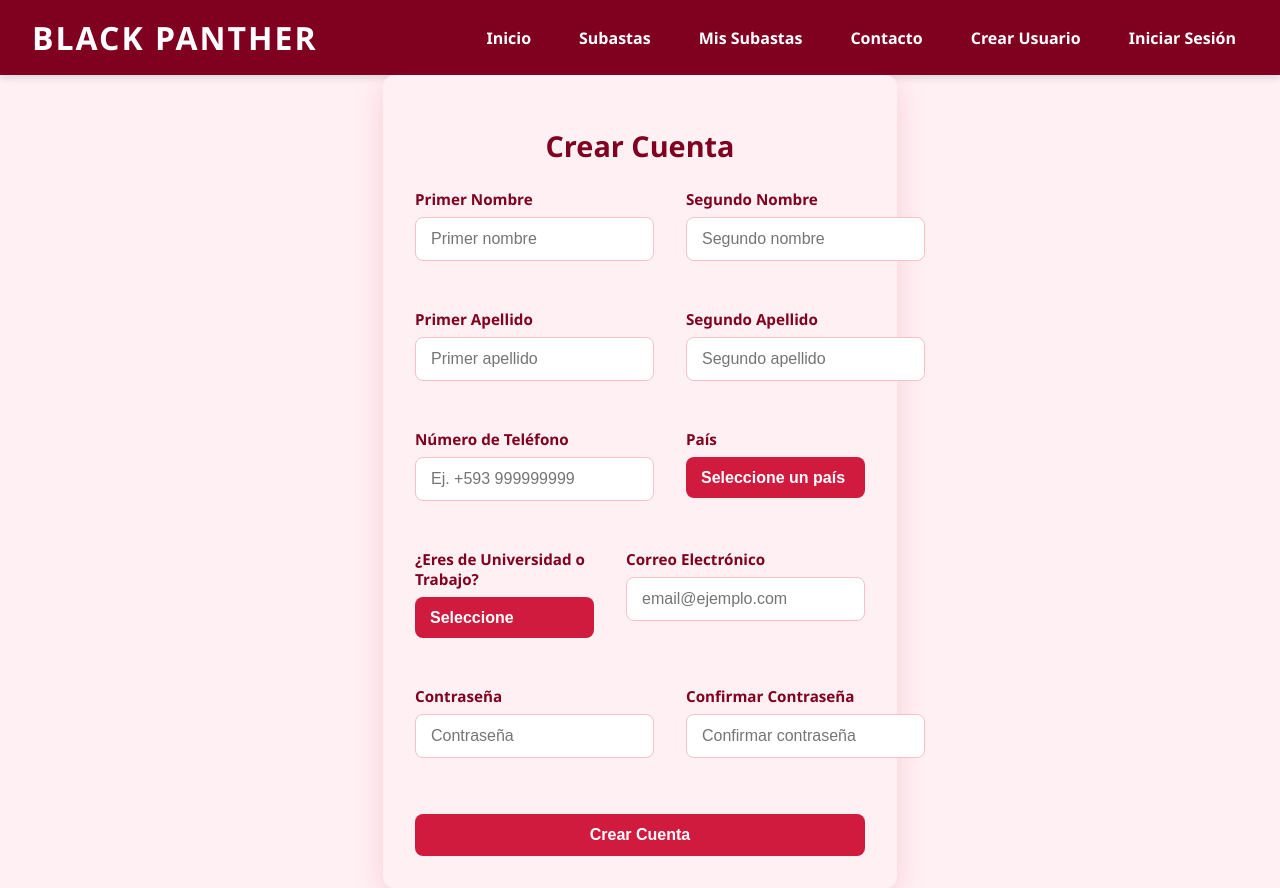
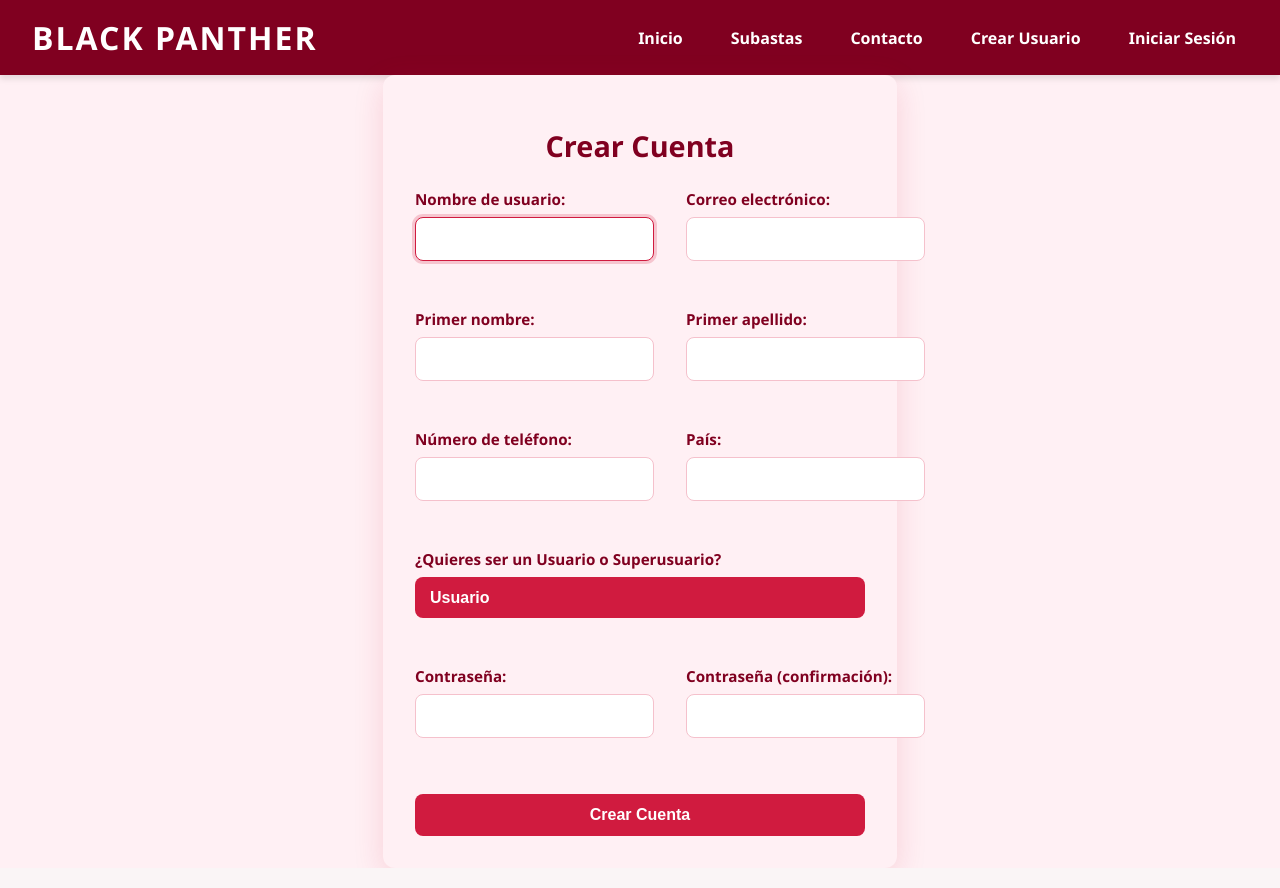
Before and after one commit to steven21062006/proyecto, a Django app: page /registro/ in a window 1280 px wide. Run offline with Django 5.2, Linux system fonts and the light colour scheme.

```diff
--- a/tienda/forms.py
+++ b/tienda/forms.py
@@ -171,3 +171,49 @@ class BusquedaForm(forms.Form):
             raise forms.ValidationError("El precio mínimo no puede ser mayor al precio máximo")
 
         return cleaned_data
+
+
+
+from django import forms
+from django.contrib.auth.forms import UserCreationForm
+from django.contrib.auth.models import User
+from .models import Perfil
+
+class CustomUserCreationForm(UserCreationForm):
+    first_name = forms.CharField(max_length=30, required=True, label='Primer nombre')
+    last_name = forms.CharField(max_length=30, required=True, label='Primer apellido')
+    email = forms.EmailField(max_length=254, required=True, label='Correo electrónico')
+
+    # Campos extra para Perfil
+    telefono = forms.CharField(max_length=20, required=False, label='Número de teléfono')
+    pais = forms.CharField(max_length=50, required=True, label='País')
+    tipo_usuario = forms.ChoiceField(
+        choices=[
+            ('usuario', 'Usuario'),
+            ('superusuario', 'Superusuario')
+        ],
+        required=True,
+        label='¿Quieres ser un Usuario o Superusuario?'
+    )
+
+    class Meta:
+        model = User
+        fields = (
+            'username', 'first_name', 'last_name', 'email',
+            'password1', 'password2',
+            'telefono', 'pais', 'tipo_usuario'
+        )
+
+    def save(self, commit=True):
+        user = super().save(commit=False)
+        user.email = self.cleaned_data['email']
+        if commit:
+            user.save()
+            # Crear perfil asociado
+            Perfil.objects.create(
+                user=user,
+                telefono=self.cleaned_data['telefono'],
+                pais=self.cleaned_data['pais'],
+                tipo_usuario=self.cleaned_data['tipo_usuario']
+            )
+        return user
--- a/tienda/templates/tienda/base.html
+++ b/tienda/templates/tienda/base.html
@@ -32,8 +32,8 @@
           </li>
           {% if user.is_authenticated %}
             <li>
-              <a href="{% url 'tienda:mis_pujas' %}" class="{% if 'mis-pujas' in request.path %}active{% endif %}">
-                Mis Pujas
+              <a href="{% url 'tienda:mis_subastas' %}" class="{% if 'mis-subastas' in request.path %}active{% endif %}">
+                Mis Subastas
               </a>
             </li>
             <li><a href="{% url 'tienda:logout' %}">Cerrar Sesión</a></li>
@@ -86,6 +86,7 @@
           <ul>
             <li><a href="{% url 'tienda:inicio' %}">Inicio</a></li>
             <li><a href="{% url 'tienda:lista_productos' %}">Subastas</a></li>
+            <li><a href="{% url 'tienda:mis_subastas' %}">Mis Subastas</a></li>
             <li><a href="{% url 'tienda:acerca_de' %}">Acerca de</a></li>
           </ul>
         </div>
--- a/tienda/templates/tienda/registration/registro.html
+++ b/tienda/templates/tienda/registration/registro.html
@@ -8,34 +8,20 @@
   <link rel="stylesheet" href="{% static 'css/auth.css' %}" />
 
   <script>
-    // Validación simple JS para que coincidan las contraseñas
     function validarFormulario(e) {
-      const pass = document.getElementById('password');
-      const confirm = document.getElementById('confirm_password');
-      if(pass.value !== confirm.value) {
+      const pass1 = document.getElementById('id_password1');
+      const pass2 = document.getElementById('id_password2');
+      if(pass1.value !== pass2.value) {
         e.preventDefault();
         alert('Las contraseñas no coinciden');
-        pass.classList.add('invalid');
-        confirm.classList.add('invalid');
+        pass1.classList.add('invalid');
+        pass2.classList.add('invalid');
         return false;
       } else {
-        pass.classList.remove('invalid');
-        confirm.classList.remove('invalid');
+        pass1.classList.remove('invalid');
+        pass2.classList.remove('invalid');
       }
       return true;
-    }
-
-    // Función para mostrar bandera junto al texto en el select
-    function formatCountry(option) {
-      if (!option.id) return option.text;
-      var flagCode = option.element.getAttribute('data-flag');
-      if (!flagCode) return option.text;
-      return (
-        '<span class="flag-icon flag-icon-' +
-        flagCode +
-        '" style="margin-right:8px;"></span>' +
-        option.text
-      );
     }
   </script>
 </head>
@@ -46,7 +32,6 @@
       <ul>
         <li><a href="{% url 'tienda:inicio' %}">Inicio</a></li>
         <li><a href="#">Subastas</a></li>
-        <li><a href="#">Mis Subastas</a></li>
         <li><a href="#">Contacto</a></li>
         <li><a href="{% url 'tienda:registro' %}">Crear Usuario</a></li>
         <li><a href="{% url 'tienda:login' %}">Iniciar Sesión</a></li>
@@ -56,78 +41,74 @@
 
   <div class="login-container">
     <h1>Crear Cuenta</h1>
+
+    {% if form.errors %}
+      <div style="color: red; margin-bottom: 15px;">
+        <p>Corrige los siguientes errores:</p>
+        <ul>
+          {% for field in form %}
+            {% for error in field.errors %}
+              <li><strong>{{ field.label }}:</strong> {{ error }}</li>
+            {% endfor %}
+          {% endfor %}
+          {% for error in form.non_field_errors %}
+              <li>{{ error }}</li>
+          {% endfor %}
+        </ul>
+      </div>
+    {% endif %}
+
     <form action="{% url 'tienda:registro' %}" method="post" onsubmit="return validarFormulario(event)">
       {% csrf_token %}
 
       <div class="form-row">
         <div class="input-group">
-          <label for="primer_nombre">Primer Nombre</label>
-          <input type="text" id="primer_nombre" name="primer_nombre" placeholder="Primer nombre" required />
+          {{ form.username.label_tag }}
+          {{ form.username }}
         </div>
         <div class="input-group">
-          <label for="segundo_nombre">Segundo Nombre</label>
-          <input type="text" id="segundo_nombre" name="segundo_nombre" placeholder="Segundo nombre" />
+          {{ form.email.label_tag }}
+          {{ form.email }}
         </div>
       </div>
 
       <div class="form-row">
         <div class="input-group">
-          <label for="primer_apellido">Primer Apellido</label>
-          <input type="text" id="primer_apellido" name="primer_apellido" placeholder="Primer apellido" required />
+          {{ form.first_name.label_tag }}
+          {{ form.first_name }}
         </div>
         <div class="input-group">
-          <label for="segundo_apellido">Segundo Apellido</label>
-          <input type="text" id="segundo_apellido" name="segundo_apellido" placeholder="Segundo apellido" />
+          {{ form.last_name.label_tag }}
+          {{ form.last_name }}
         </div>
       </div>
 
       <div class="form-row">
         <div class="input-group">
-          <label for="telefono">Número de Teléfono</label>
-          <input type="tel" id="telefono" name="telefono" placeholder="Ej. +593 999999999" />
+          {{ form.telefono.label_tag }}
+          {{ form.telefono }}
         </div>
         <div class="input-group">
-          <label for="pais">País</label>
-          <select id="pais" name="pais" required>
-            <option value="">Seleccione un país</option>
-            <option value="EC" data-flag="ec">Ecuador</option>
-            <option value="US" data-flag="us">Estados Unidos</option>
-            <option value="MX" data-flag="mx">México</option>
-            <option value="AR" data-flag="ar">Argentina</option>
-            <option value="CO" data-flag="co">Colombia</option>
-            <option value="ES" data-flag="es">España</option>
-            <option value="FR" data-flag="fr">Francia</option>
-            <option value="DE" data-flag="de">Alemania</option>
-            <option value="JP" data-flag="jp">Japón</option>
-            <option value="CN" data-flag="cn">China</option>
-          </select>
+          {{ form.pais.label_tag }}
+          {{ form.pais }}
+        </div>
+      </div>
+
+      <div class="form-row">
+        <div class="input-group" style="flex: 1;">
+          {{ form.tipo_usuario.label_tag }}
+          {{ form.tipo_usuario }}
         </div>
       </div>
 
       <div class="form-row">
         <div class="input-group">
-          <label for="tipo_usuario">¿Eres de Universidad o Trabajo?</label>
-          <select id="tipo_usuario" name="tipo_usuario" required>
-            <option value="">Seleccione</option>
-            <option value="universidad">Universidad</option>
-            <option value="trabajo">Trabajo</option>
-            <option value="otro">Otro</option>
-          </select>
+          {{ form.password1.label_tag }}
+          {{ form.password1 }}
         </div>
         <div class="input-group">
-          <label for="correo">Correo Electrónico</label>
-          <input type="email" id="correo" name="correo" placeholder="email@ejemplo.com" required />
-        </div>
-      </div>
-
-      <div class="form-row">
-        <div class="input-group">
-          <label for="password">Contraseña</label>
-          <input type="password" id="password" name="password" placeholder="Contraseña" required />
-        </div>
-        <div class="input-group">
-          <label for="confirm_password">Confirmar Contraseña</label>
-          <input type="password" id="confirm_password" name="confirm_password" placeholder="Confirmar contraseña" required />
+          {{ form.password2.label_tag }}
+          {{ form.password2 }}
         </div>
       </div>
 
--- a/tienda/urls.py
+++ b/tienda/urls.py
@@ -1,14 +1,7 @@
 from django.urls import path
-from .views.auth import login_view
 from django.conf import settings
 from django.conf.urls.static import static
-from .views import (
-    views,
-    auth,
-    productos,
-    pujas,
-    subastas
-)
+from .views import views, auth, productos, pujas, subastas
 
 app_name = 'tienda'
 
@@ -19,7 +12,7 @@ urlpatterns = [
     path('contacto/', views.contacto, name='contacto'),
 
     # Autenticación
-    path('login/', login_view, name='login'),
+    path('login/', auth.login_view, name='login'),
     path('logout/', auth.logout_view, name='logout'),
     path('registro/', auth.register_view, name='registro'),
 
@@ -29,34 +22,20 @@ urlpatterns = [
     path('producto/<int:id>/<slug:slug>/', productos.detalle_producto, name='detalle_producto'),
 
     # Pujas
-
     path('mis-pujas/', pujas.mis_pujas, name='mis_pujas'),
+    path('api/pujas/<int:subasta_id>/', subastas.procesar_puja, name='procesar_puja'),
 
     # Subastas
     path('subastas/', subastas.lista_subastas, name='lista_subastas'),
     path('subastas/nueva/', subastas.crear_subasta, name='crear_subasta'),
     path('subastas/<slug:slug>/', subastas.detalle_subasta, name='detalle_subasta'),
     path('subastas/<slug:slug>/finalizar/', subastas.finalizar_subasta, name='finalizar_subasta'),
+    path('subasta/<slug:slug>/comentario/', subastas.procesar_comentario_subasta, name='procesar_comentario_subasta'),
     path('mis-subastas/', subastas.mis_subastas, name='mis_subastas'),
 
-
-
+    # Motos
     path('motocicletas/', views.moto, name='moto'),
-    #yamaha
-
-  # Añade estas dos líneas en la sección de Yamaha para comentarios y pujas vía API
-
-    #path('yamaha-moto/', subastas.detalle_yamaha, name='yamaha'),
-    path('subasta/<slug:slug>/comentario/', subastas.procesar_comentario_subasta, name='procesar_comentario_subasta'),
-
     path('motos/', views.lista_motos, name='lista_motos'),
-    path('', views.inicio, name='inicio'),
-    path('api/pujas/<int:subasta_id>/', subastas.procesar_puja, name='procesar_puja'),
-
-
-
-
-
 ]
 
 if settings.DEBUG:
--- a/tienda/views/auth.py
+++ b/tienda/views/auth.py
@@ -2,11 +2,12 @@ from django.shortcuts import render, redirect
 from django.contrib.auth import authenticate, login, logout
 from django.contrib import messages
 from django.contrib.auth.decorators import login_required
-from django.contrib.auth.forms import UserCreationForm
+from tienda.forms import CustomUserCreationForm
+
 
 def login_view(request):
     if request.method == 'POST':
-        username = request.POST['username']  # Acceso directo más seguro
+        username = request.POST['username']
         password = request.POST['password']
         user = authenticate(request, username=username, password=password)
 
@@ -16,18 +17,25 @@ def login_view(request):
         messages.error(request, 'Usuario o contraseña incorrectos')
     return render(request, 'tienda/registration/login.html')
 
+
 @login_required
 def logout_view(request):
     logout(request)
     return redirect('tienda:inicio')
 
+
 def register_view(request):
     if request.method == 'POST':
-        form = UserCreationForm(request.POST)
+        form = CustomUserCreationForm(request.POST)
         if form.is_valid():
             user = form.save()
-            login(request, user)  # Autologin después de registro
+            login(request, user)
             return redirect('tienda:inicio')
     else:
-        form = UserCreationForm()
+        form = CustomUserCreationForm()
     return render(request, 'tienda/registration/registro.html', {'form': form})
+
+
+def logout_view(request):
+    logout(request)
+    return redirect('tienda:inicio')
```
Also changed, not shown: tienda/models.py (+12 -0 lines), tienda/templates/tienda/inicio.html (+13 -6 lines), tienda/templates/tienda/registration/login.html (+12 -3 lines), tienda/templates/tienda/subastas/mis_subastas.html (added, +23 -0 lines), tienda/views/subastas.py (+2 -7 lines), tienda/migrations/0001_initial.py, 1 other file.
